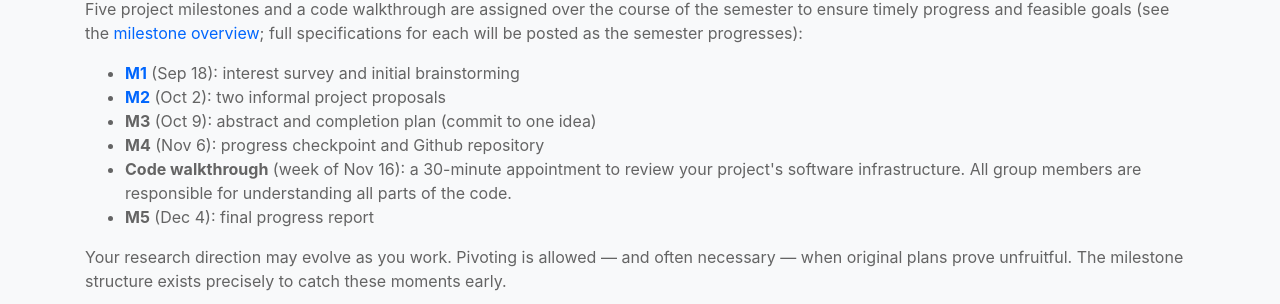
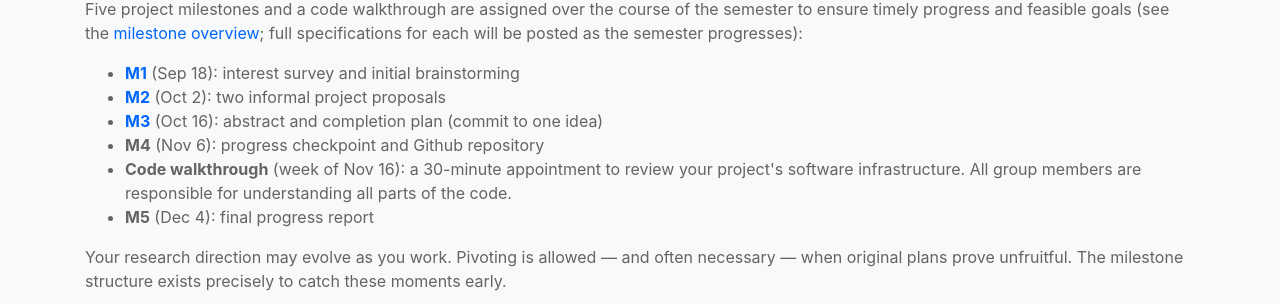
Before and after one commit to cmdowney88/cmdowney88.github.io, a Jekyll site: the page teaching/ling282/fall26/index.html, which Jekyll copies as it is, in a window 1280 px wide and 900 px high, scrolled down 1685 px. Shown: the part 149-453 px from the top of the window. Built offline with Jekyll 4.4.1, drawn with Linux system fonts in a browser that asks for light colours; some of the changed text lies outside the part shown.

Commit message:
ling282: move hw2 release to Oct 9, both hw2 and M3 due to Oct 16, link M3 to spec

```diff
--- a/teaching/ling282/fall26/index.html
+++ b/teaching/ling282/fall26/index.html
@@ -179,7 +179,7 @@
 					<ul>
 						<li><strong><a href="project/m1/" target="_blank">M1</a></strong> (Sep 18): interest survey and initial brainstorming</li>
 						<li><strong><a href="project/m2/" target="_blank">M2</a></strong> (Oct 2): two informal project proposals</li>
-						<li><strong>M3</strong> (Oct 9): abstract and completion plan (commit to one idea)</li>
+						<li><strong><a href="project/m3/" target="_blank">M3</a></strong> (Oct 16): abstract and completion plan (commit to one idea)</li>
 						<li><strong>M4</strong> (Nov 6): progress checkpoint and Github repository</li>
 						<li><strong>Code walkthrough</strong> (week of Nov 16): a 30-minute appointment to
 							review your project's software infrastructure. All group members are
@@ -412,6 +408,16 @@
 								</td>
 								<td>
 									<strong>in-class quiz:</strong> Chain Rule (Prob), n-grams, FFNNs
+								</td>
+							</tr>
+							<tr>
+								<td>Oct 9</td>
+								<td></td>
+								<td></td>
+								<td>
+									<strong>hw2 released</strong>
+									<br />
+									[due Oct 16]
 								</td>
 							</tr>
 							<tr>
@@ -435,8 +441,14 @@
 									<br /><br />
 									JM <a href="https://web.stanford.edu/~jurafsky/slp3/7.pdf" target="_blank">7.4</a>, <a href="https://web.stanford.edu/~jurafsky/slp3/8.pdf" target="_blank">8.6</a>
 								</td>
+								<td></td>
+							</tr>
+							<tr>
+								<td>Oct 16</td>
+								<td></td>
+								<td></td>
 								<td>
-									<strong>project M3 due</strong>
+									<strong>project <a href="project/m3/" target="_blank">M3</a> due</strong>
 									<br /><br />
 									<strong>hw2 due</strong>
 								</td>
```
Also changed, not shown: other parts of teaching/ling282/fall26/index.html (+0 -4 lines).
